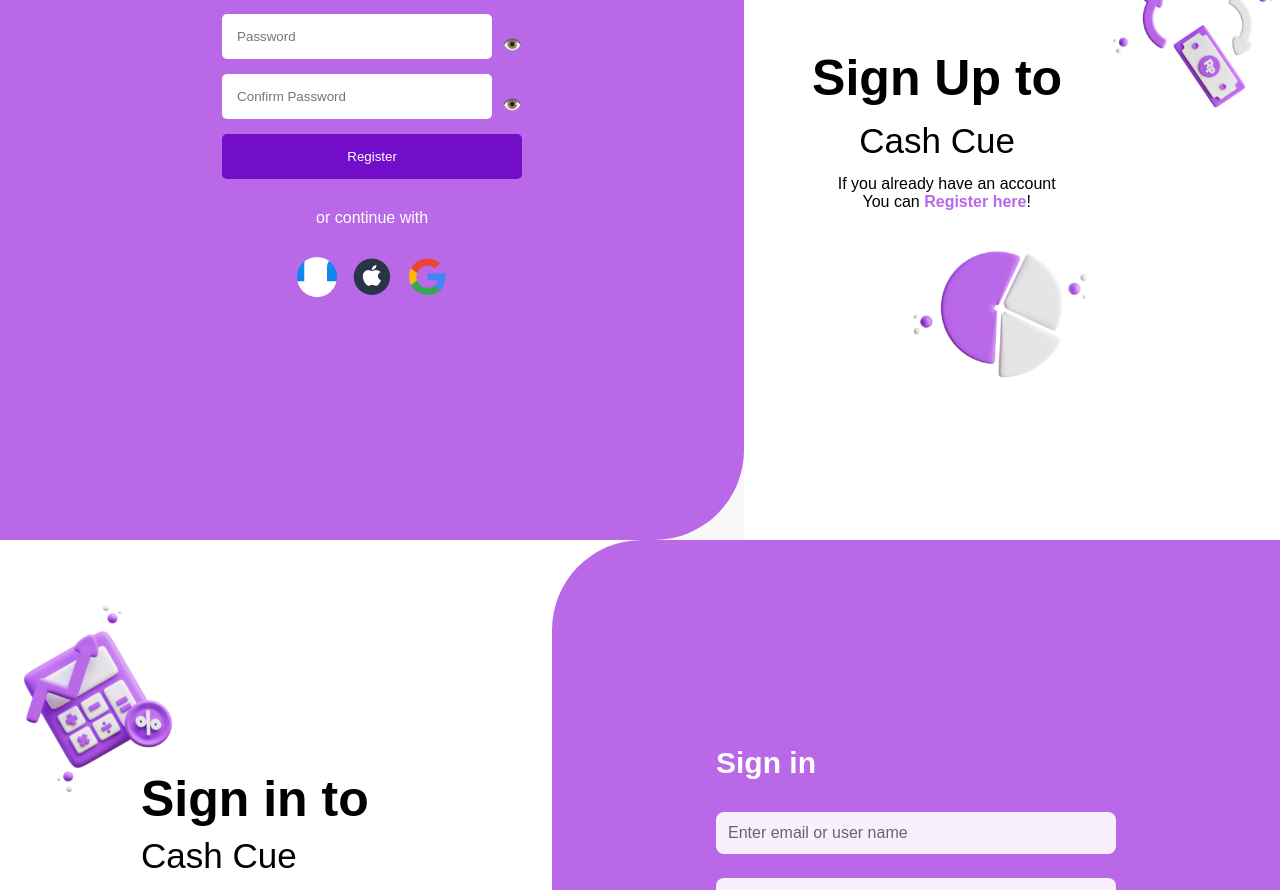
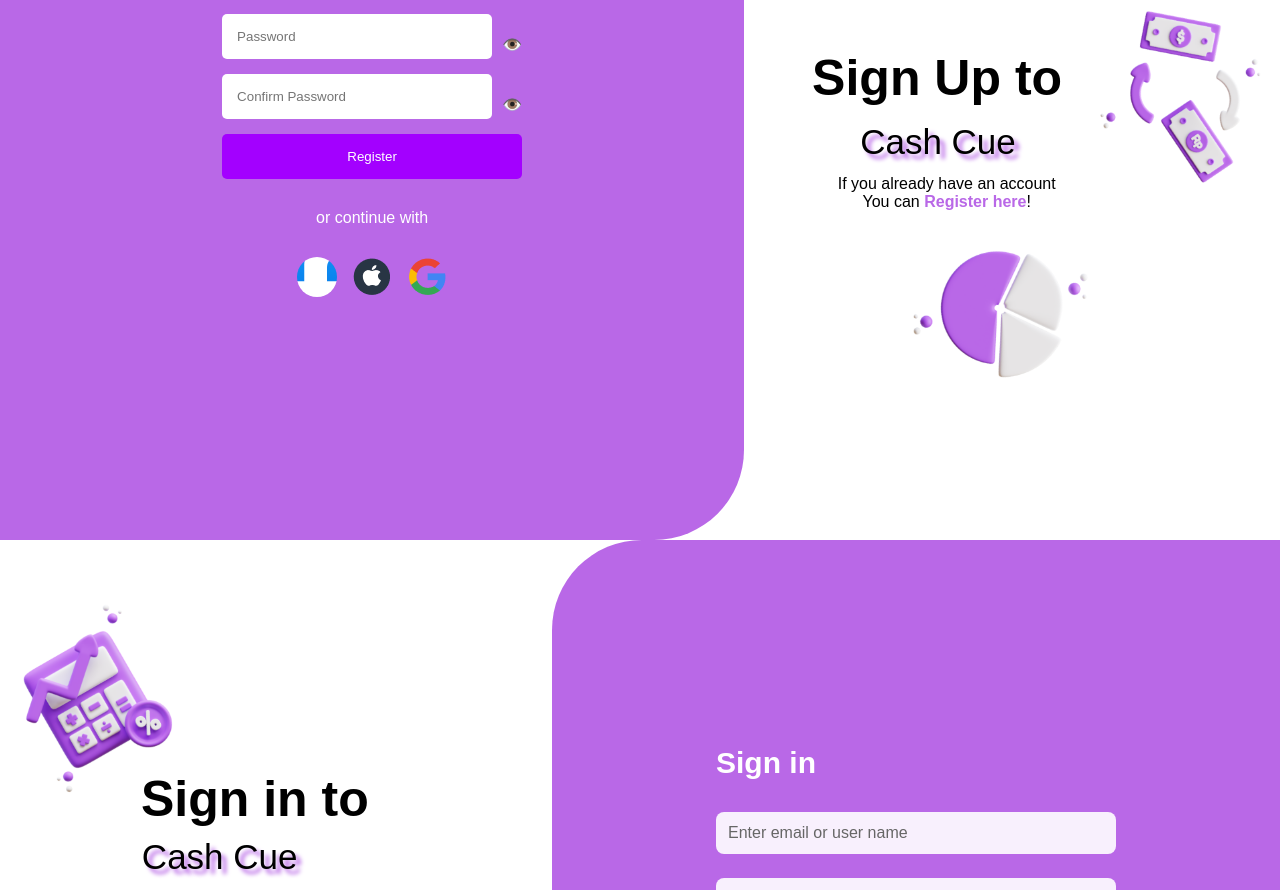
Before and after one commit to heyitsshubh/Expense-tracker, a React (Vite) app in the folder Expence app/: page / in a window 1280 px wide. Shown: the part 260-1150 px from the top of the page. Built offline with nearby package versions, Linux system fonts and the light colour scheme.

Commit message:
added animation on cash cue

```diff
--- a/Expence app/src/Components/Login.jsx
+++ b/Expence app/src/Components/Login.jsx
@@ -29,7 +29,7 @@
             <h2>Cash Cue</h2>
             <p className="register-text">
               If you don't have an account register <br />
-              You can <span>Register here !</span>
+              You can <button>Register here !</button>
             </p>
           </div>
         </div>
--- a/Expence app/src/Styles/Login.css
+++ b/Expence app/src/Styles/Login.css
@@ -72,16 +72,45 @@
     margin: 0.5rem 0 1rem 0;
     cursor: pointer;
     font-style: medium;
-    font-family: 'poppins', sans-serif;
+    font-family: 'poppins',sans-serif;
+    text-shadow:5px 5px 4px #b968e7;
   }
+
+   @font-palette-values  {
+	base-palette: 2;
+}
+
+.text-content h2 {
+	animation: depth 1s ease-in-out alternate infinite;
+	position: relative;
+	display: inline-block;
+	font-variation-settings: "EDPT" 30;
+	@for $i from 1 through 12 {
+		&:nth-child(#{$i}) {
+			animation-delay: $i * 0.1s;
+		}
+	}
+}
+
+@keyframes depth {
+	0% {
+		transform: translatex(0) translatey(0);
+	}
+	100% {
+		font-variation-settings: "EDPT" 200;
+		transform: translatex(0.15em) translatey(0.1em);
+	}
+}
 
   .register-text {
     color: black;
   }
 
-  .register-text span {
-    color: #a300ff;
+  .register-text button {
+    background:  #a300ff;
+    color: white;
     cursor: pointer;
+    border: none;
   }
 
   .bottom-section {
--- a/Expence app/src/Styles/Signup.css
+++ b/Expence app/src/Styles/Signup.css
@@ -6,7 +6,7 @@
   display: flex; /* Flexbox for alignment */
   justify-content: center; /* Center content horizontally */
   align-items: center; /* Center content vertically */
-  background-color: #f8f8f8; /* Optional background color */
+  background-color:white; /* Optional background color */
 }
 
 
@@ -68,17 +68,13 @@
 }
 
 .register-button {
-  background-color: #720dca;
+  background-color: #a300ff;
   color: white;
   width: 100%;
   padding: 15px;
   border: none;
   border-radius: 5px;
   cursor: pointer;
-}
-
-.register-button:hover {
-  background-color: #a300ff;
 }
 
 .social-icons {
@@ -99,6 +95,11 @@
   font-size: 18px;
   overflow: hidden;
   background: transparent;
+  transition: 0.3s ease;
+}
+
+.social-button:hover {
+  transform: scale(1.05);
 }
 
 .info-section {
@@ -127,7 +128,36 @@
   color: black;
   font-weight: 300;
   font-size: 35px;
+  text-shadow:5px 5px 4px #b968e7;
 }
+
+@font-palette-values  {
+	base-palette: 2;
+}
+
+
+.info-section span {
+	animation: depth 1s ease-in-out alternate infinite;
+	position: relative;
+	display: inline-block;
+	font-variation-settings: "EDPT" 30;
+	@for $i from 1 through 12 {
+		&:nth-child(#{$i}) {
+			animation-delay: $i * 0.1s;
+		}
+	}
+}
+
+@keyframes depth {
+	0% {
+		transform: translatex(0) translatey(0);
+	}
+	100% {
+		font-variation-settings: "EDPT" 200;
+		transform: translatex(0.15em) translatey(0.1em);
+	}
+}
+
 
 .info-section a {
   color:  #b968e7;;
@@ -173,7 +203,7 @@
   /* transform: translate(-50%, -50%); */
   width: 250px;
   height: 250px;
-  transform: translate(25%,-140%);
+  transform: translate(20%,-110%);
 }
 
 .images-container img:nth-child(3) {
```
